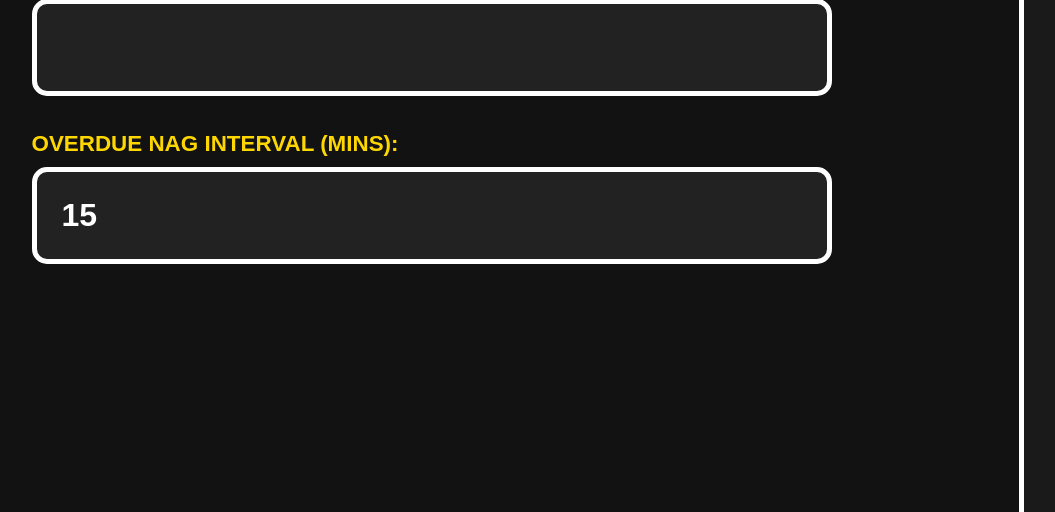
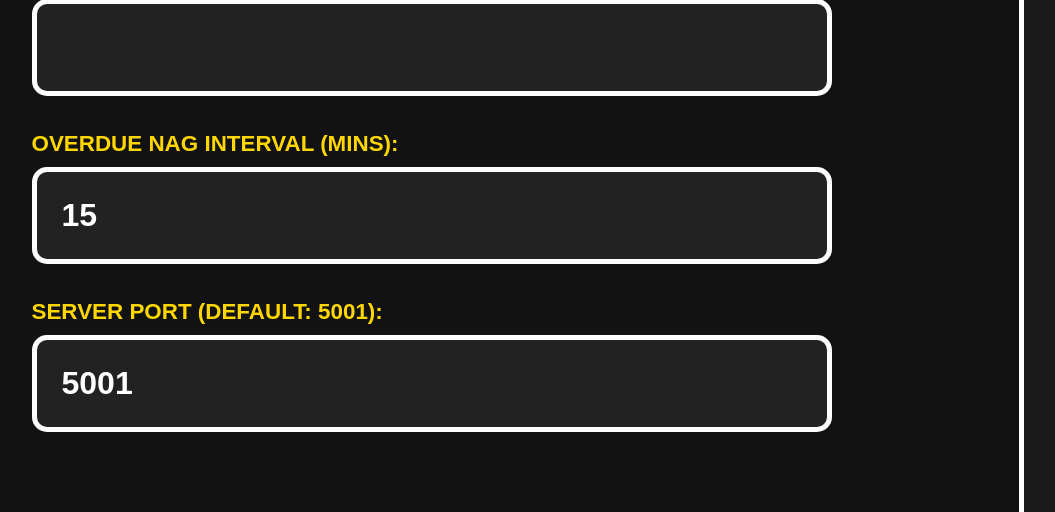
Before and after one commit to TheSharmanator/adhdtaskmanager, a Flask app: page /settings in a window 1280 px wide. Shown: the part 816-1328 px from the top of the page, without its empty margins (156-1211 px from the left). Run offline with Flask 3, Linux system fonts and the light colour scheme; data comes from the database, SQL or seed files in the repository; parts of the project's set-up code (start-up, migrations or seed data) failed here and were passed over.

Commit message:
Add port settings and local applause on completion

```diff
--- a/app.py
+++ b/app.py
@@ -160,6 +160,7 @@ def init_db():
     c.execute("INSERT OR IGNORE INTO settings (key, value) VALUES ('dnd_start', '22:00')")
     c.execute("INSERT OR IGNORE INTO settings (key, value) VALUES ('dnd_end', '07:00')")
     c.execute("INSERT OR IGNORE INTO settings (key, value) VALUES ('nag_interval', '15')")
+    c.execute("INSERT OR IGNORE INTO settings (key, value) VALUES ('port', '5001')")
 
     conn.commit()
     conn.close()
@@ -228,7 +229,7 @@ def settings():
 
     if request.method == 'POST':
         # List of keys to process normally
-        setting_keys = ['briefing_time', 'dnd_start', 'dnd_end', 'bar_start_hours', 'nag_interval', 'kiosk_mode']
+        setting_keys = ['briefing_time', 'dnd_start', 'dnd_end', 'bar_start_hours', 'nag_interval', 'kiosk_mode', 'port']
 
         for key in setting_keys:
             val = request.form.get(key)
@@ -610,9 +611,12 @@ def complete_task(task_id):
         # Celebration Data
         msg = random.choice(PRAISE_MESSAGES)
         selected_theme = random.choice(['matrix', 'glitch', 'gold-rush', 'fireworks', 'confetti'])
-        trigger_voice_monkey(msg, audio=random.choice(APPLAUSES))
+        trigger_voice_monkey(msg)
 
-        return jsonify({"status": "success", "message": msg, "theme": selected_theme})
+        applause_num = random.randint(1, 8)
+        audio_url = f"/soundfx/applause{applause_num}.mp3"
+
+        return jsonify({"status": "success", "message": msg, "theme": selected_theme, "audio": audio_url})
 
     conn.close()
     return jsonify({"status": "error"}), 404
@@ -714,6 +718,11 @@ def serve_media(filename):
 
     return send_from_directory(media_path, filename)
 
+@app.route('/soundfx/<path:filename>')
+def serve_soundfx(filename):
+    soundfx_path = os.path.join(os.path.dirname(__file__), 'soundfx')
+    return send_from_directory(soundfx_path, filename)
+
 
 @app.route('/setup', methods=['GET', 'POST'])
 def setup():
@@ -804,9 +813,15 @@ def edit_task(task_id):
 if __name__ == '__main__':
     init_db()
 
-
+    # Get port from DB
+    conn = sqlite3.connect('tasks.db')
+    c = conn.cursor()
+    c.execute("SELECT value FROM settings WHERE key='port'")
+    res = c.fetchone()
+    app_port = int(res[0]) if res else 5001
+    conn.close()
 
     import threading
     t = threading.Thread(target=background_task_checker, daemon=True)
     t.start()
-    app.run(host='0.0.0.0', port=5001, debug=True)
+    app.run(host='0.0.0.0', port=app_port, debug=True)
--- a/templates/index.html
+++ b/templates/index.html
@@ -404,6 +404,11 @@ function dragLeave(ev) {
                 const overlay = document.getElementById('celebration-overlay');
                 const praise = document.getElementById('praise-text');
 
+                if (data.audio) {
+                    const audio = new Audio(data.audio);
+                    audio.play().catch(e => console.error("Audio playback failed:", e));
+                }
+
                 if (overlay && praise) {
                     praise.innerText = data.message || "Task Complete!";
                     overlay.className = '';
--- a/templates/settings.html
+++ b/templates/settings.html
@@ -180,6 +180,9 @@ $Shortcut.Save()</pre>
 
                 <label>OVERDUE NAG INTERVAL (MINS):</label>
                 <input type="number" name="nag_interval" class="input" value="{{ settings.nag_interval }}">
+
+                <label>SERVER PORT (Default: 5001):</label>
+                <input type="number" name="port" class="input" value="{{ settings.port or '5001' }}">
             </form>
         </div>
 
```
